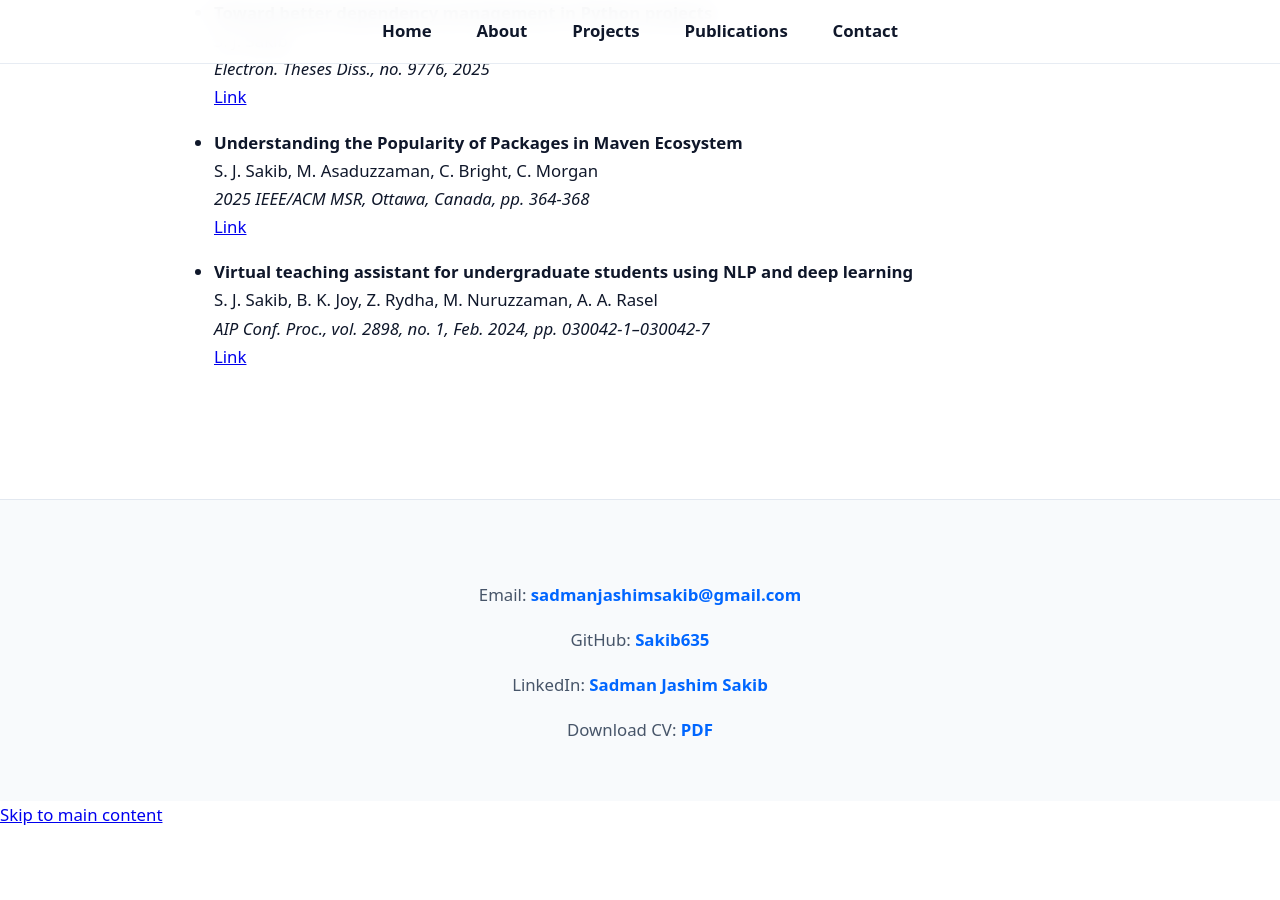
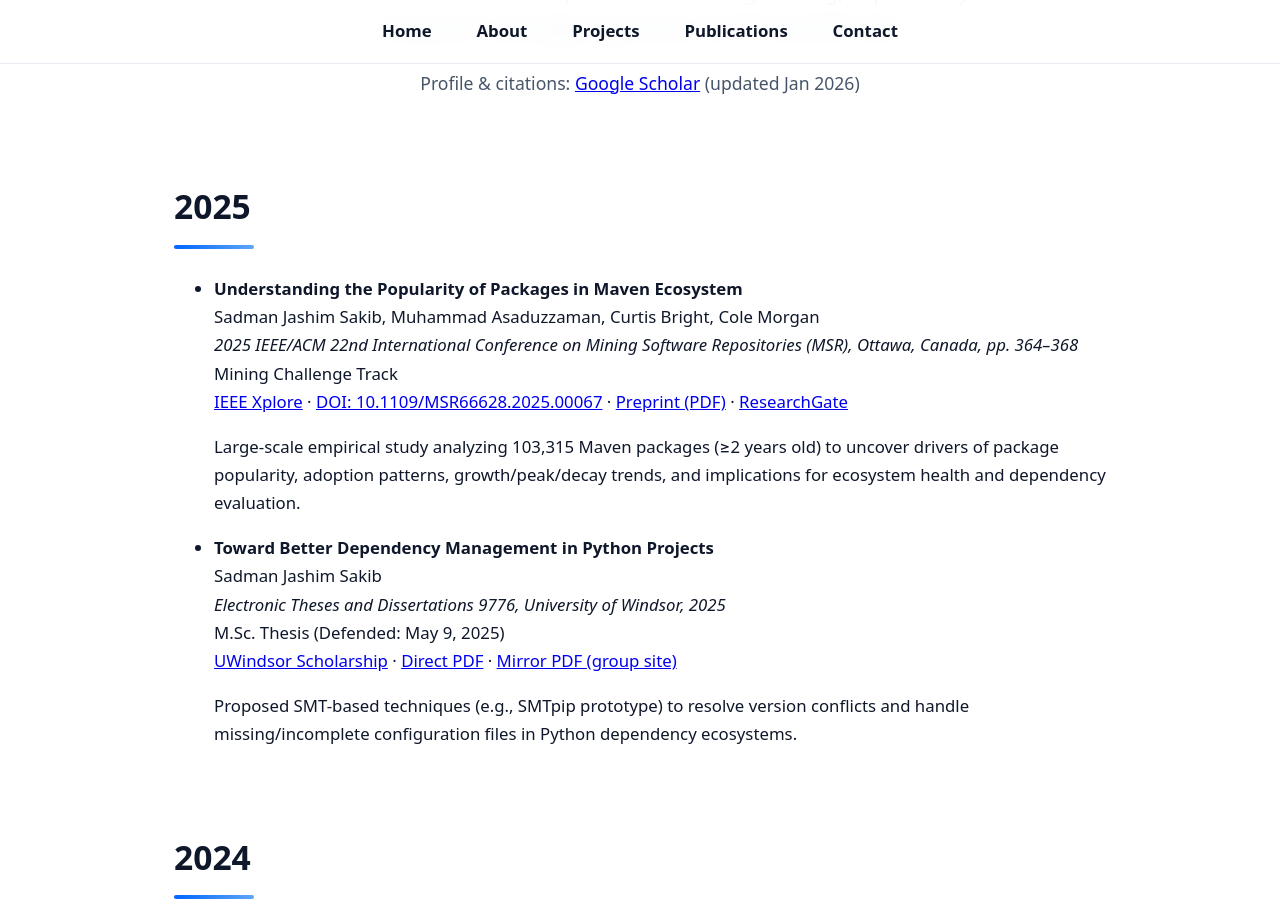
Before and after one commit to Sakib635/my-portfolio, a Jekyll site: the page built from publications.md, in a window 1280 px wide and 900 px high, scrolled down 242 px. Built offline with Jekyll 4.4.1, drawn with Linux system fonts in a browser that asks for light colours; before the commit the page ends 1071 px from its top, so only the background shows below that; some of the changed text lies outside the part shown.

```diff
--- a/publications.md
+++ b/publications.md
@@ -4,12 +4,46 @@ layout: default
 permalink: /publications/
 ---
 
+<div style="text-align: center; margin: 4rem 0 3rem;">
+  <h1 style="font-size: 3rem; margin-bottom: 0.5rem;">Publications</h1>
+  <p style="font-size: 1.3rem; color: var(--text-light); max-width: 720px; margin: 0 auto 1.5rem;">
+    Peer-reviewed work in empirical software engineering, dependency ecosystems, package popularity, and AI-assisted tools.
+  </p>
+  <p style="font-size: 1.1rem; color: var(--text-light);">
+    Profile & citations: <a href="https://scholar.google.com/citations?user=tvFSjGAAAAAJ" target="_blank" rel="noopener noreferrer">Google Scholar</a> (updated Jan 2026)
+  </p>
+</div>
 
-## Publications
+## 2025
 
-{% for pub in site.data.publications %}
-- **{{ pub.title }}**
-  {{ pub.authors }}
-  *{{ pub.journal }}*
-  [Link]({{ pub.link }})
-{% endfor %}
+- **Understanding the Popularity of Packages in Maven Ecosystem**
+  Sadman Jashim Sakib, Muhammad Asaduzzaman, Curtis Bright, Cole Morgan
+  *2025 IEEE/ACM 22nd International Conference on Mining Software Repositories (MSR), Ottawa, Canada, pp. 364–368*
+  Mining Challenge Track
+  [IEEE Xplore](https://ieeexplore.ieee.org/document/11025736) · [DOI: 10.1109/MSR66628.2025.00067](https://doi.org/10.1109/MSR66628.2025.00067) · [Preprint (PDF)](https://www.preprints.org/manuscript/202504.2296/v1) · [ResearchGate](https://www.researchgate.net/publication/392668987_Understanding_the_Popularity_of_Packages_in_Maven_Ecosystem)
+
+  Large-scale empirical study analyzing 103,315 Maven packages (≥2 years old) to uncover drivers of package popularity, adoption patterns, growth/peak/decay trends, and implications for ecosystem health and dependency evaluation.
+
+- **Toward Better Dependency Management in Python Projects**
+  Sadman Jashim Sakib
+  *Electronic Theses and Dissertations 9776, University of Windsor, 2025*
+  M.Sc. Thesis (Defended: May 9, 2025)
+  [UWindsor Scholarship](https://scholar.uwindsor.ca/etd/9776) · [Direct PDF](https://uwindsor.scholaris.ca/bitstreams/139be672-4d20-4801-a358-1af02a068f3f/download) · [Mirror PDF (group site)](https://cs.uwaterloo.ca/~cbright/group/sadman_thesis.pdf)
+
+  Proposed SMT-based techniques (e.g., SMTpip prototype) to resolve version conflicts and handle missing/incomplete configuration files in Python dependency ecosystems.
+
+## 2024
+
+- **Virtual teaching assistant for undergraduate students using natural language processing & deep learning**
+  Sadman Jashim Sakib, Baktiar Kabir Joy, Zahin Rydha, Md. Nuruzzaman, Annajiat Alim Rasel
+  *AIP Conference Proceedings, vol. 2898, no. 1, 030042 (Feb 2024)*
+  [DOI: 10.1063/5.0192090](https://doi.org/10.1063/5.0192090) · [Publisher PDF (access may vary)](https://pubs.aip.org/aip/acp/article-pdf/doi/10.1063/5.0192090/19580468/030042_1_5.0192090.pdf) · [ResearchGate](https://www.researchgate.net/publication/378084679_Virtual_teaching_assistant_for_undergraduate_students_using_natural_language_processing_deep_learning)
+
+  Undergraduate thesis: Developed a conversational AI teaching assistant (VTA-bot) using NLP and deep learning to support undergraduate learning.
+
+### Related Tools & Prototypes
+- **[tooool](https://github.com/Sakib635/tooool)** — Open-source prototype transforming software engineering problems (dependency solving, configuration) into SAT/SMT constraints for efficient solving.
+
+No new publications indexed in early 2026 yet — check Google Scholar for the latest citations (MSR paper has 1 citation so far). If you have upcoming/in-progress work (preprints, submissions), let me know to add!
+
+I'm open to collaborations on dependency management, empirical SE studies, or LLM/SE intersections — reach out via LinkedIn, GitHub, or email.
```
